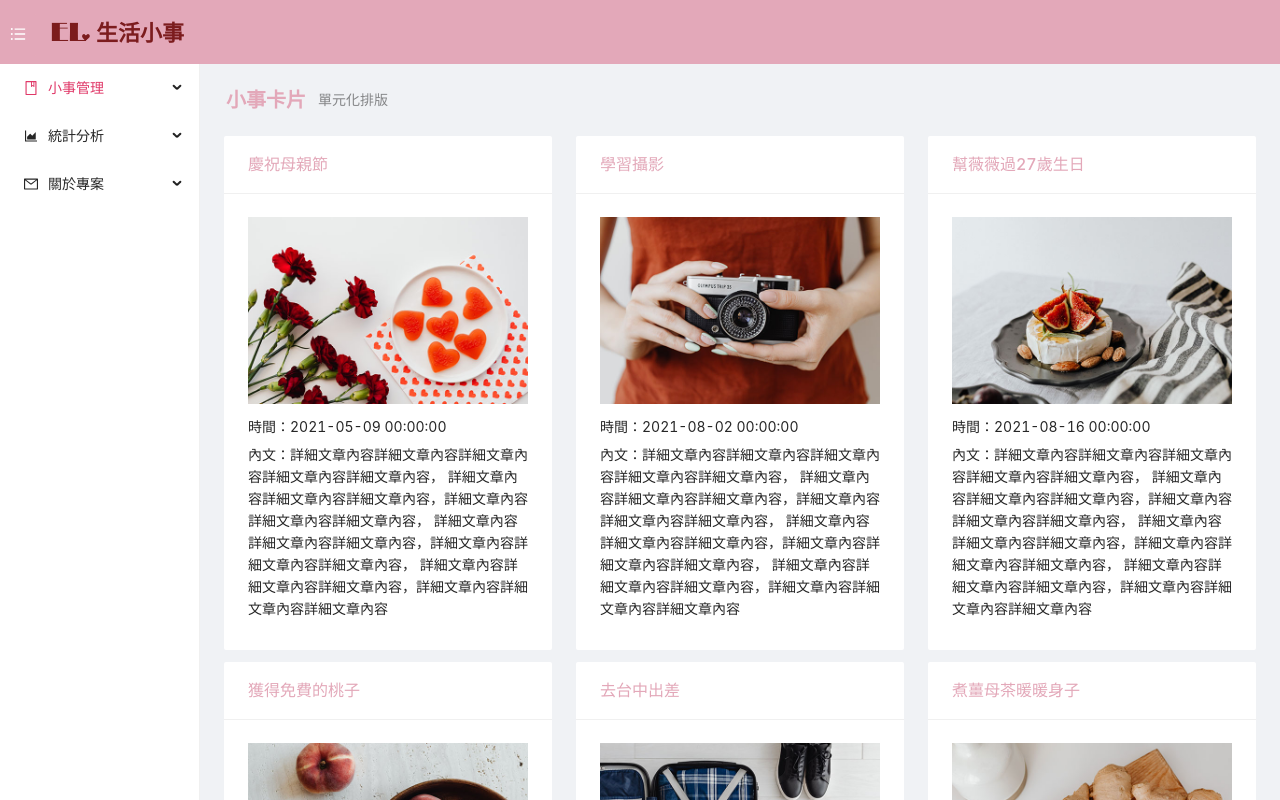
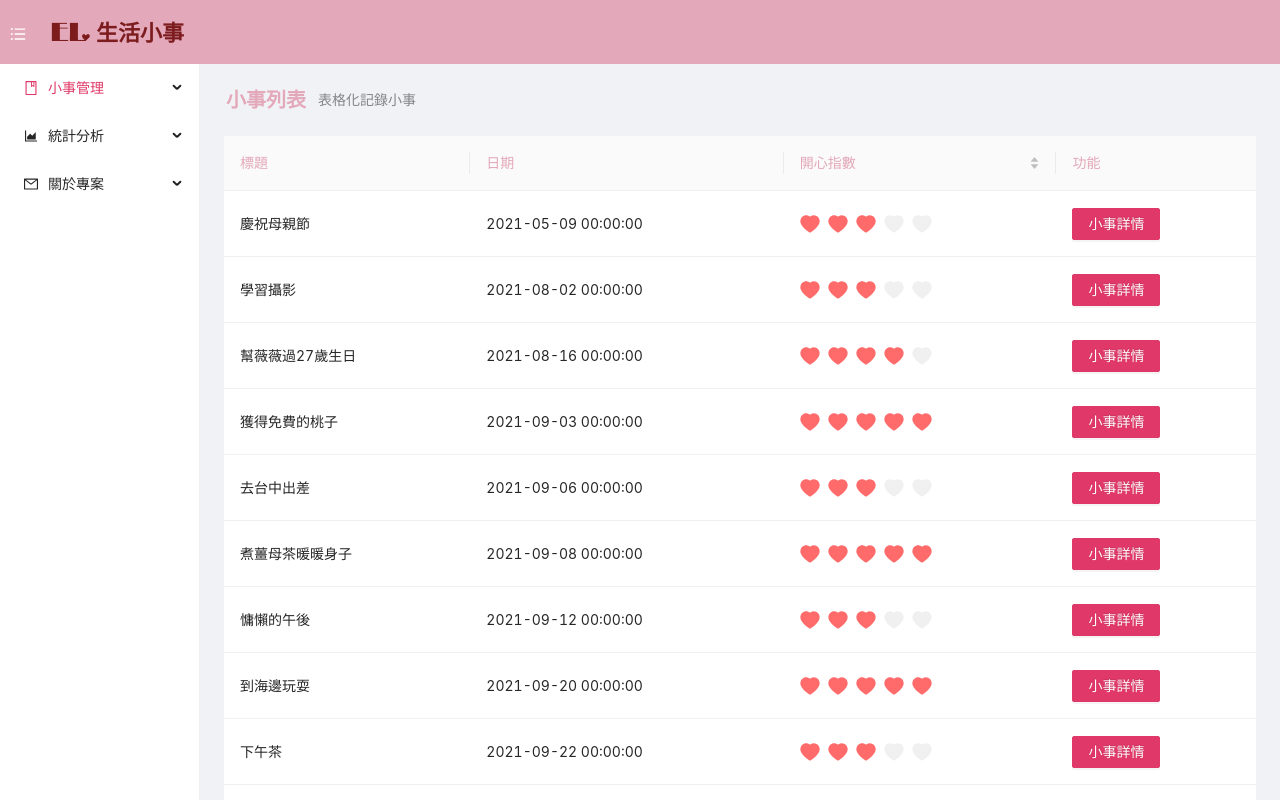
Before and after one commit to AbbyAbby33/life-essay, a React (Create React App) app: page /essay-list in a window 1280 px wide. Before the commit this address led to /random-essay. Built offline with nearby package versions, Linux system fonts and the light colour scheme.

Commit message:
refactor: 練習將資料放到redux的store

```diff
--- a/package.json
+++ b/package.json
@@ -15,6 +15,7 @@
     "moment": "^2.29.1",
     "react": "^17.0.2",
     "react-dom": "^17.0.2",
+    "react-redux": "^7.2.5",
     "react-router-dom": "^5.3.0",
     "react-scripts": "4.0.3",
     "web-vitals": "^1.0.1"
--- a/src/App.js
+++ b/src/App.js
@@ -95,7 +95,7 @@ export default class App extends Component {
                             <Route exact path="/statistics-analysis" component={StatisticsAnalysis} />
                             <Route exact path="/technical-resources" component={TechnicalResources} />
                             <Route exact path="/contact-developer" component={ContactDeveloper} />
-                            <Redirect from="/" to="/random-essay" />
+                            {/* <Redirect from="/" to="/random-essay" /> */}
                             {/* <Redirect to="/create-esssay" /> */}
                         </Content>
                     </Layout>
--- a/src/pages/EssayMange/EssayList/index.js
+++ b/src/pages/EssayMange/EssayList/index.js
@@ -2,6 +2,7 @@ import React, { Component } from 'react';
 import { Table, PageHeader, Button, Rate } from 'antd';
 import EssayModal from '../../../components/EssayModal';
 import { HeartFilled } from '@ant-design/icons';
+import store from '../../../redux/store';
 
 export default class EssayList extends Component {
 
@@ -23,7 +24,7 @@ export default class EssayList extends Component {
                 // defaultSortOrder: 'descend',
                 sorter: (a, b) => a.happiness - b.happiness,
                 render: (item) => (
-                    <Rate disabled defaultValue={item} character={<HeartFilled/>} style={{color: '#ff6b6b'}}/>
+                    <Rate disabled defaultValue={item} character={<HeartFilled />} style={{ color: '#ff6b6b' }} />
                 ),
             },
             {
@@ -38,109 +39,20 @@ export default class EssayList extends Component {
                 ),
             },
         ],
-        data: [
-            {
-                key: '01',
-                title: '慶祝母親節',
-                happiness: 3,
-                date: '2021-05-09 00:00:00',
-                img: 'essay-000101.jpg'
-            },
-            {
-                key: '02',
-                title: '學習攝影',
-                happiness: 3,
-                date: '2021-08-02 00:00:00',
-                img: 'essay-000201.jpg'
-            },
-            {
-                key: '03',
-                title: '幫薇薇過27歲生日',
-                happiness: 4,
-                date: '2021-08-16 00:00:00',
-                img: 'essay-000301.jpg'
-            },
-            {
-                key: '04',
-                title: '獲得免費的桃子',
-                happiness: 5,
-                date: '2021-09-03 00:00:00',
-                img: 'essay-000401.jpg'
-            },
-            {
-                key: '05',
-                title: '去台中出差',
-                happiness: 3,
-                date: '2021-09-06 00:00:00',
-                img: 'essay-000501.jpg'
-            },
-            {
-                key: '06',
-                title: '煮薑母茶暖暖身子',
-                happiness: 5,
-                date: '2021-09-08 00:00:00',
-                img: 'essay-000601.jpg'
-            },
-            {
-                key: '07',
-                title: '慵懶的午後',
-                happiness: 3,
-                date: '2021-09-12 00:00:00',
-                img: 'essay-000701.jpg'
-            },
-            {
-                key: '08',
-                title: '到海邊玩耍',
-                happiness: 5,
-                date: '2021-09-20 00:00:00',
-                img: 'essay-000801.jpg'
-            },
-            {
-                key: '09',
-                title: '下午茶',
-                happiness: 3,
-                date: '2021-09-22 00:00:00',
-                img: 'essay-000901.jpg'
-            },
-            {
-                key: '10',
-                title: '陽台視角',
-                happiness: 3,
-                date: '2021-09-28 00:00:00',
-                img: 'essay-001001.jpg'
-            },
-            {
-                key: '11',
-                title: '新的開始',
-                happiness: 5,
-                date: '2021-10-05 00:00:00',
-                img: 'essay-001101.jpg'
-            },
-            {
-                key: '12',
-                title: '準備冬季衣物',
-                happiness: 3,
-                date: '2021-10-14 00:00:00',
-                img: 'essay-001201.jpg'
-            },
-            {
-                key: '13',
-                title: '壽司',
-                happiness: 3,
-                date: '2021-10-17 00:00:00',
-                img: 'essay-001301.jpg'
-            },
-            {
-                key: '14',
-                title: '冬天要來了',
-                happiness: 3,
-                date: '2021-10-22 00:00:00',
-                img: 'essay-001401.jpg'
-            }
-        ]
+        essayList: []
     }
 
     // wrapper = React.createRef();
+
+    componentDidMount() {
+        const essayList = store.getState();
+        // console.log('essayList', essayList);
+        this.setState({ essayList: essayList });
+
+        store.subscribe(() => {
+            this.setState({}); // 重調render()，但在這個專案不會用到
+        });
+    }
 
     /** 小事被點擊 */
     essayClick(event, item) {
@@ -167,7 +79,7 @@ export default class EssayList extends Component {
                     subTitle="表格化記錄小事"
                     backIcon={false}
                 />
-                <Table columns={this.state.columns} dataSource={this.state.data} />
+                <Table columns={this.state.columns} dataSource={this.state.essayList} />
                 <EssayModal
                     // ref={this.wrapper}
                     essayModalVisible={this.state.essayModalVisible}
--- /dev/null
+++ b/src/redux/essay_reducer.js
@@ -0,0 +1,121 @@
+/**
+ * 小事資料
+ * @preState 之前的狀態
+ * @action 要求的操作
+ *  */
+
+export default function essayReducer(preState, action) {
+    const { type, data } = action;
+
+    const essayList = [
+        {
+            key: '01',
+            title: '慶祝母親節',
+            happiness: 3,
+            date: '2021-05-09 00:00:00',
+            img: 'essay-000101.jpg'
+        },
+        {
+            key: '02',
+            title: '學習攝影',
+            happiness: 3,
+            date: '2021-08-02 00:00:00',
+            img: 'essay-000201.jpg'
+        },
+        {
+            key: '03',
+            title: '幫薇薇過27歲生日',
+            happiness: 4,
+            date: '2021-08-16 00:00:00',
+            img: 'essay-000301.jpg'
+        },
+        {
+            key: '04',
+            title: '獲得免費的桃子',
+            happiness: 5,
+            date: '2021-09-03 00:00:00',
+            img: 'essay-000401.jpg'
+        },
+        {
+            key: '05',
+            title: '去台中出差',
+            happiness: 3,
+            date: '2021-09-06 00:00:00',
+            img: 'essay-000501.jpg'
+        },
+        {
+            key: '06',
+            title: '煮薑母茶暖暖身子',
+            happiness: 5,
+            date: '2021-09-08 00:00:00',
+            img: 'essay-000601.jpg'
+        },
+        {
+            key: '07',
+            title: '慵懶的午後',
+            happiness: 3,
+            date: '2021-09-12 00:00:00',
+            img: 'essay-000701.jpg'
+        },
+        {
+            key: '08',
+            title: '到海邊玩耍',
+            happiness: 5,
+            date: '2021-09-20 00:00:00',
+            img: 'essay-000801.jpg'
+        },
+        {
+            key: '09',
+            title: '下午茶',
+            happiness: 3,
+            date: '2021-09-22 00:00:00',
+            img: 'essay-000901.jpg'
+        },
+        {
+            key: '10',
+            title: '陽台視角',
+            happiness: 3,
+            date: '2021-09-28 00:00:00',
+            img: 'essay-001001.jpg'
+        },
+        {
+            key: '11',
+            title: '新的開始',
+            happiness: 5,
+            date: '2021-10-05 00:00:00',
+            img: 'essay-001101.jpg'
+        },
+        {
+            key: '12',
+            title: '準備冬季衣物',
+            happiness: 3,
+            date: '2021-10-14 00:00:00',
+            img: 'essay-001201.jpg'
+        },
+        {
+            key: '13',
+            title: '壽司',
+            happiness: 3,
+            date: '2021-10-17 00:00:00',
+            img: 'essay-001301.jpg'
+        },
+        {
+            key: '14',
+            title: '冬天要來了',
+            happiness: 3,
+            date: '2021-10-22 00:00:00',
+            img: 'essay-001401.jpg'
+        }
+    ]
+
+    switch (type) {
+        case 'get':
+            console.log('get')
+            return essayList;
+            // break;
+        default:
+            return essayList;
+            // break;
+    }
+
+}
--- /dev/null
+++ b/src/redux/store.js
@@ -0,0 +1,4 @@
+import { createStore } from 'redux';
+import essayReducer from './essay_reducer';
+
+export default createStore(essayReducer);
```
Also changed, not shown: 1 other file (tests, documents, lock files or other folders).
